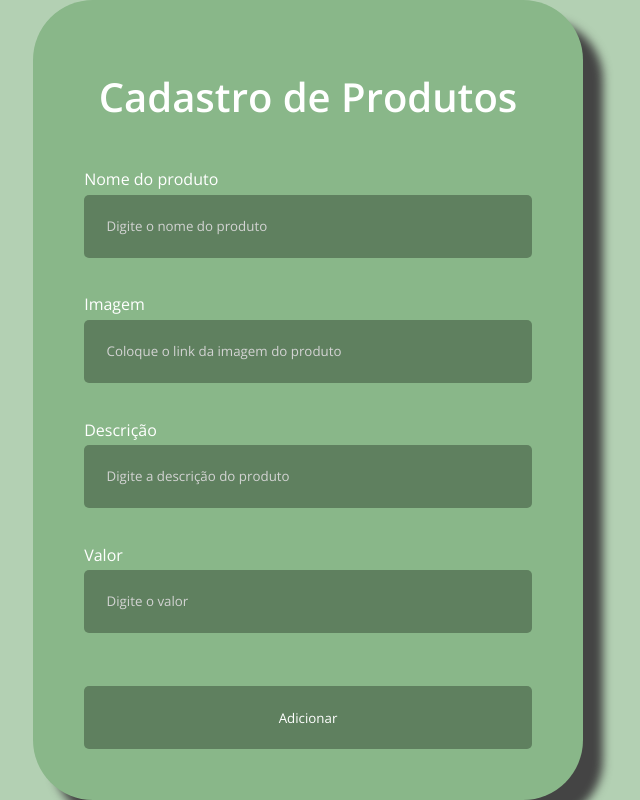
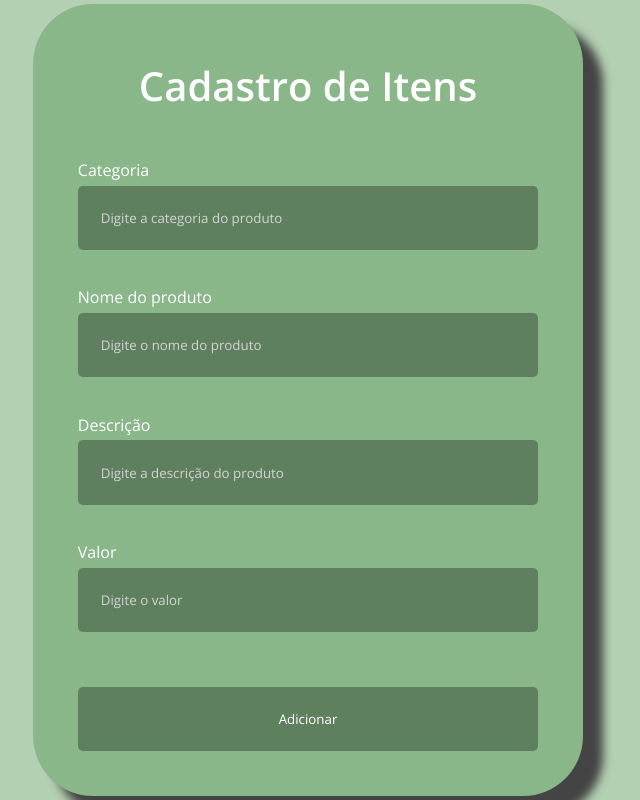
Before and after one commit to SouzaHyago/projeto_os, a Next.js app: page /cadastro_itens in a window 1280 px wide. Shown: the whole page, without its empty margins (332-972 px from the left). Built offline with nearby package versions, Linux system fonts and the light colour scheme.

Commit message:
verificação de usuário e início de cadastro de item

```diff
--- a/app/api/usuarios/route.js
+++ b/app/api/usuarios/route.js
@@ -3,14 +3,16 @@ import conexao from "@/app/lib/conexao"
 export async function POST( request ){
 
     const body = await request.json()
+
     const query = `INSERT INTO usuarios(nome, email, senha, cpf, telefone) VALUES (?, ?, ?, ?, ?);`
 
-    const [results] = await conexao.execute(
+    const [results, errors] = await conexao.execute(
         query,
         [body.nome, body.email, body.senha, body.cpf, body.telefone]
     )
 
     return new Response( JSON.stringify(results.insertId) )
+
 
 }
 
--- a/app/cadastro_itens/cadastro_produtos.css
+++ b/app/cadastro_itens/cadastro_itens.css
@@ -20,14 +20,14 @@ body {
     background: #89B789;
     width: 80%;
     max-width: 550px;
-    padding: 4%;
+    padding: 3.5%;
     border-radius: 60px;
     box-shadow: 20px 20px 10px #444;
 }
 
 .cadastro_produtos h1 {
     text-align: center;
-    margin-top: 4%;
+    margin-top: 2%;
     margin-bottom: 10%;
     color: #FFF;
     font-size: 40px;
--- a/app/cadastro_itens/page.js
+++ b/app/cadastro_itens/page.js
@@ -3,33 +3,58 @@
 import { useState } from "react"
 import { ToastContainer, toast } from 'react-toastify';
 import 'react-toastify/dist/ReactToastify.css';
-import "./cadastro_produtos.css"
+import "./cadastro_itens.css"
+import axios from "axios";
 
-function CadastroProdutos() {
+function CadastroItens() {
+
+    const [ categoria, alteraCategoria ] = useState([])
+    const [ nome, alteraNome ] = useState([])
+    const [ descricao, alteraDescricao ] = useState([])
+    const [ valor, alteraValor ] = useState([])
+
+
+    async function cadastroItens(){
+
+        const obj = {
+            categoria: categoria,
+            nome: nome,
+            descricao: descricao,
+            valor:valor
+        }
+
+        const response = await axios.post("http://localhost:3000/api/itens", obj)
+        console.log(response)
+
+        alteraCategoria("")
+        alteraNome("")
+        alteraDescricao("")
+        alteraValor("")
+
+    }
 
     return (
         <div className="cadastro_produtos">
 
-            <h1>Cadastro de Produtos</h1>
+            <h1>Cadastro de Itens</h1>
 
-            <form>
+            <form onSubmit={(e) => { e.preventDefault(); cadastroItens(); }} >
 
-
-                <label>Nome do produto <br/>
-                <input required placeholder="Digite o nome do produto" onChange={ (e)=> alteraNomeProduto(e.target.value) } />
+                <label>Categoria<br/>
+                <input required placeholder="Digite a categoria do produto" onChange={ (e)=> alteraCategoria(e.target.value) } value={categoria} />
                 </label> <br/>
 
-                <label>Imagem <br/>
-                    <input required placeholder="Coloque o link da imagem do produto" onChange={ (e)=> alteraImagem(e.target.value) } />
+                <label>Nome do produto<br/>
+                    <input required placeholder="Digite o nome do produto" onChange={ (e)=> alteraNome(e.target.value) } value={nome}  />
                 </label>
 
-                <label>Descrição <br/>
-                <input required placeholder="Digite a descrição do produto" onChange={ (e)=> alteraDescricao(e.target.value) } />
+                <label>Descrição<br/>
+                <input required placeholder="Digite a descrição do produto" onChange={ (e)=> alteraDescricao(e.target.value) } value={descricao} />
                 </label> <br/>
 
 
                 <label>Valor<br/>
-                <input required placeholder="Digite o valor" onChange={ (e)=> alteraValor(e.target.value) } />
+                <input required placeholder="Digite o valor" onChange={ (e)=> alteraValor(e.target.value) } value={valor} />
                 </label>
 
                 <br/>
@@ -44,4 +69,4 @@ function CadastroProdutos() {
     );
 }
 
-export default CadastroProdutos;
+export default CadastroItens;
```
Also changed, not shown: app/cadastro/page.js (+15 -6 lines).
